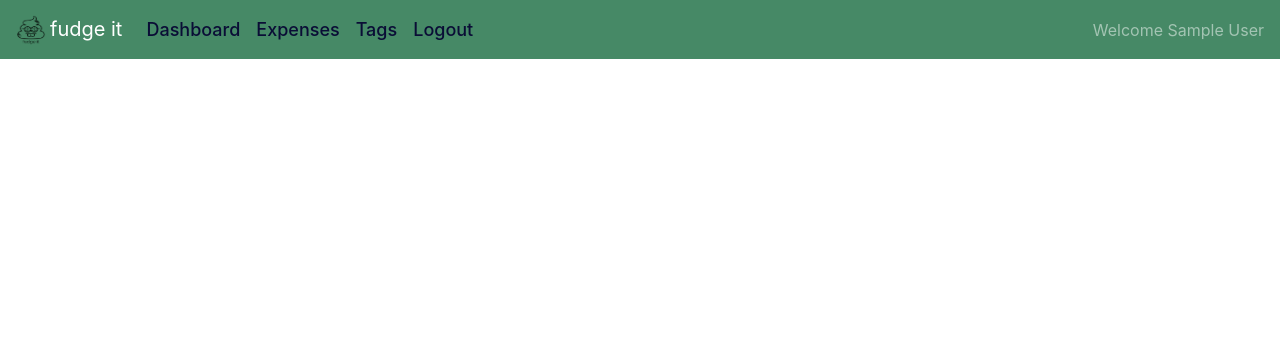
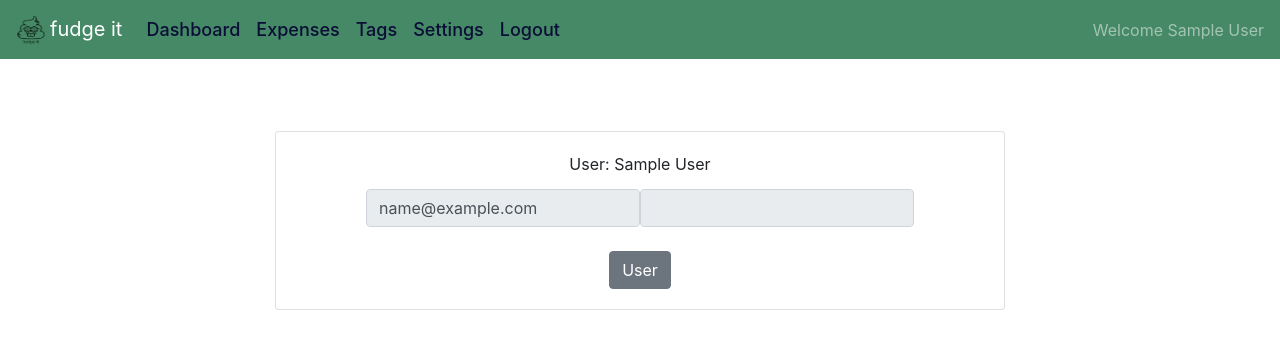
Before and after one commit to Patchrik/FudgeIt-React, a React (Create React App) app in the folder Fudge-It/client/: page /settings in a window 1280 px wide. Shown: the top 348 px of the page. Built offline with nearby package versions, Linux system fonts and the light colour scheme; no server answers; sample sign-in values are in the browser's storage.

Commit message:
adding some basic edit functionality to the user's account

```diff
--- a/Fudge-It/client/src/components/AppHeader.js
+++ b/Fudge-It/client/src/components/AppHeader.js
@@ -71,6 +71,15 @@ const AppHeader = () => {
                 <NavItem>
                   <NavLink
                     className="nav-bar-link-text"
+                    to="/settings"
+                    tag={Link}
+                  >
+                    Settings
+                  </NavLink>
+                </NavItem>
+                <NavItem>
+                  <NavLink
+                    className="nav-bar-link-text"
                     onClick={logoutAndReturn}
                     tag={Link}
                   >
--- a/Fudge-It/client/src/components/ApplicationViews.js
+++ b/Fudge-It/client/src/components/ApplicationViews.js
@@ -5,6 +5,7 @@ import Login from "../pages/Login";
 import Register from "../pages/Register";
 import Dashboard from "../pages/Dashboard";
 import ExpenseManager from "../pages/ExpenseManager";
+import UserManager from "../pages/UserManager";
 import { ExpenseProvider } from "../providers/ExpenseProvider";
 import { TagProvider } from "../providers/TagProvider";
 import { ExpenseTagProvider } from "../providers/ExpenseTagProvider";
@@ -41,6 +42,12 @@ const ApplicationViews = () => {
         </TagProvider>
       </Route>
 
+      <Route path="/settings" exact>
+        <TagProvider>
+          {isLoggedIn ? <UserManager /> : <Redirect to="/login" />}
+        </TagProvider>
+      </Route>
+
       <Route path="/login">
         <Login />
       </Route>
--- /dev/null
+++ b/Fudge-It/client/src/pages/UserManager.js
@@ -0,0 +1,69 @@
+import React, { useEffect, useState, useContext } from "react";
+import {
+  Button,
+  Card,
+  CardBody,
+  CardSubtitle,
+  CardText,
+  CardTitle,
+  Form,
+  FormGroup,
+  Input,
+  Label,
+} from "reactstrap";
+import { UserProfileContext } from "../providers/UserProfileProvider";
+
+const UserManager = () => {
+  const { getToken, getCurrentUser } = useContext(UserProfileContext);
+  const [user, setUser] = useState({});
+
+  useEffect(() => {
+    const activeUser = getCurrentUser();
+    setUser(activeUser);
+  }, []);
+
+  return (
+    <div className="container mt-5">
+      <div className="row justify-content-center">
+        <div className="col-xs-12 col-sm-8 col-md-6 col-lg-8">
+          <div className="my-4">
+            <Card>
+              <CardBody>
+                <CardTitle>
+                  User: {user.firstName + " " + user.lastName}
+                </CardTitle>
+                <CardText>
+                  <Form>
+                    <FormGroup>
+                      <Label for="exampleEmail">
+                        <Input
+                          disabled={true}
+                          type="email"
+                          name="email"
+                          id="exampleEmail"
+                          value={user.email}
+                        />
+                      </Label>
+                      <Label for="exampleCashflow">
+                        <Input
+                          disabled={true}
+                          type="number"
+                          name="cashflow"
+                          id="exampleCashflow"
+                          value={user.cashflow}
+                        />
+                      </Label>
+                    </FormGroup>
+                    <Button onClick={(e) => console.log(user)}>User</Button>
+                  </Form>
+                </CardText>
+              </CardBody>
+            </Card>
+          </div>
+        </div>
+      </div>
+    </div>
+  );
+};
+
+export default UserManager;
```
